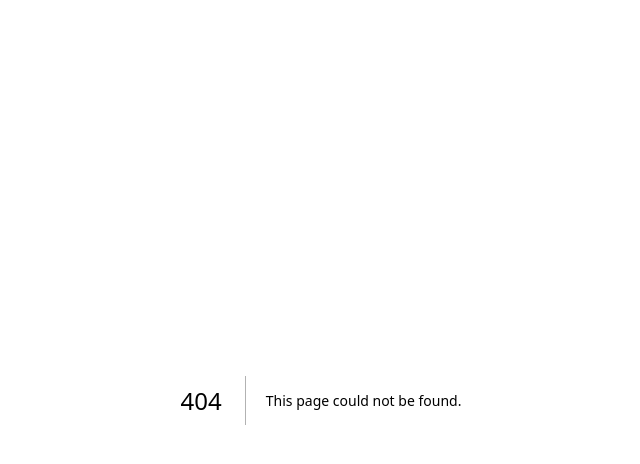
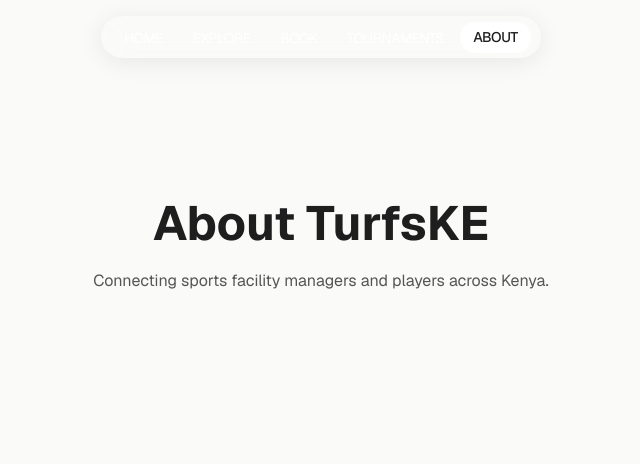
Before and after one commit to mwendwamark/TURFSKE_WEBAPP, a Next.js app: page /about in a window 1280 px wide. Before the commit this address had no page. Shown: the top 464 px of the page, without its empty margins (319-959 px from the left). Built offline with nearby package versions, Linux system fonts and the light colour scheme.

Commit message:
feat: implement explore, tournament, about, and booking pages with updated theme colors

```diff
--- /dev/null
+++ b/app/about/page.tsx
@@ -0,0 +1,14 @@
+import React from "react";
+import Navbar from "@/components/navbar/Navbar";
+
+export default function AboutPage() {
+  return (
+    <main>
+      <Navbar variant="primary" />
+      <div style={{ padding: "12rem 2rem", textAlign: "center", minHeight: "100vh", backgroundColor: "#fafaf9" }}>
+        <h1 style={{ fontSize: "3rem", marginBottom: "1rem", color: "#1e1e1e" }}>About TurfsKE</h1>
+        <p style={{ color: "#555555" }}>Connecting sports facility managers and players across Kenya.</p>
+      </div>
+    </main>
+  );
+}
--- a/app/globals.css
+++ b/app/globals.css
@@ -6,8 +6,8 @@
   --light_grey: #eeeeee;
   --grey: #555555;
   --black: #1e1e1e;
-  --primary_green: #41834b;
-  --secondary_green: #43a047;
+  --primary_green: #1b5228;
+  --secondary_green: #236c35;
 
   /* FONTS */
   /* FONT_FAMILY */
```
Also changed, not shown: app/book/page.tsx (added, +14 -0 lines), app/explore/page.tsx (added, +14 -0 lines), app/tournaments/page.tsx (added, +14 -0 lines).
